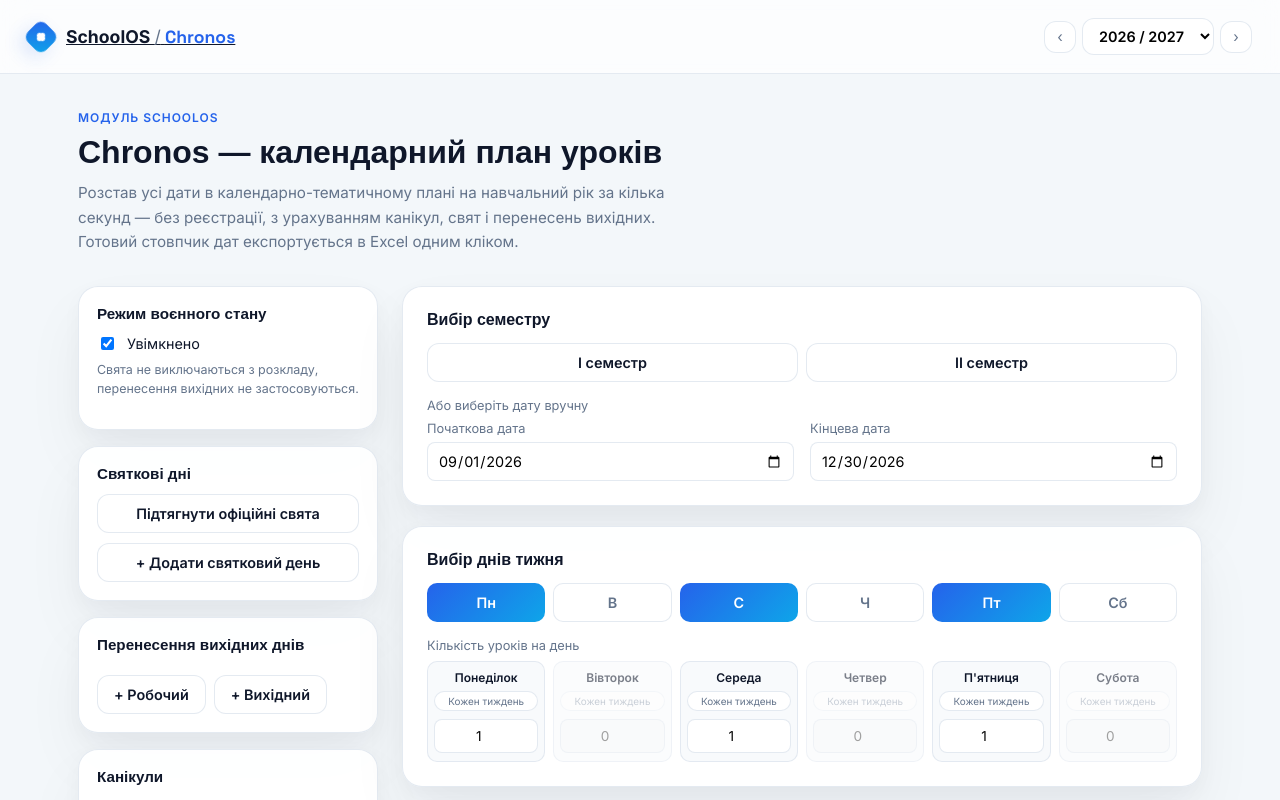
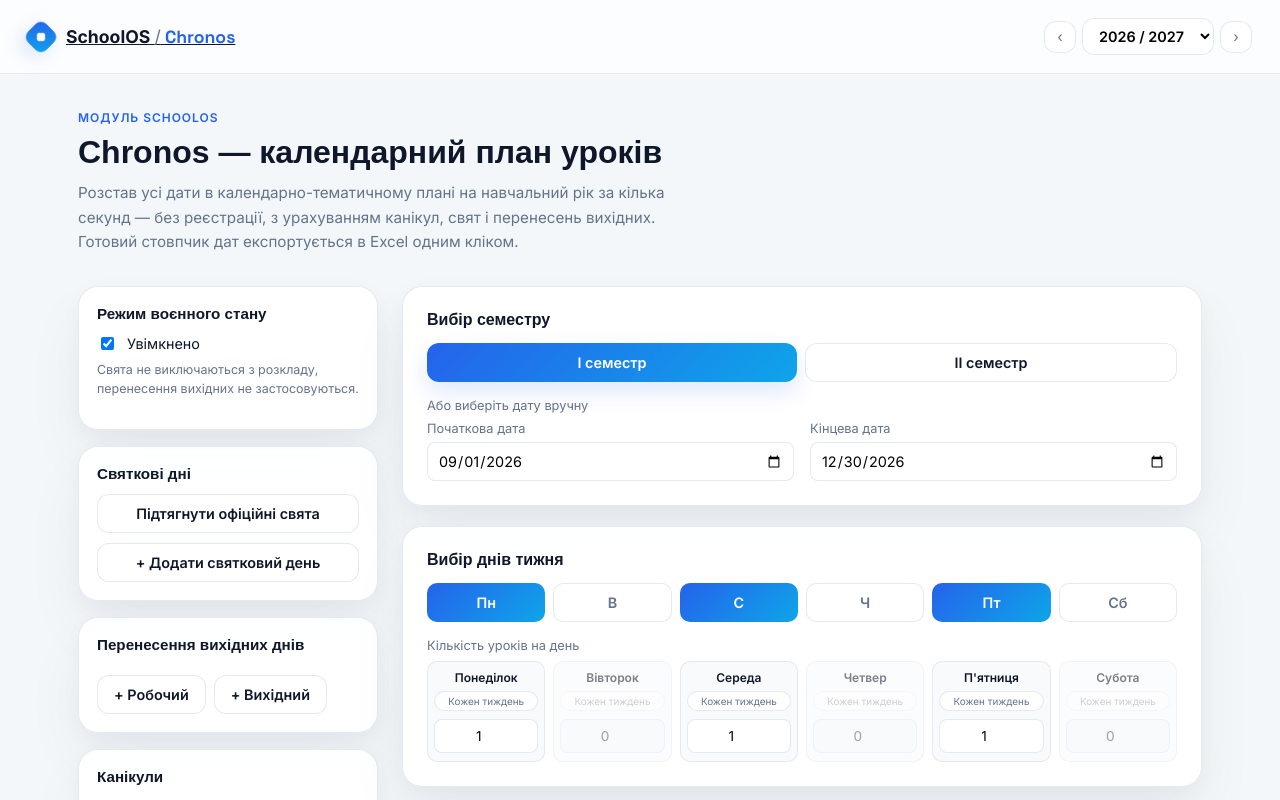
Before and after one commit to schoolosua/schoolosua.github.io, a React (Vite) app in the folder chronos/: page / in a window 1280 px wide. Shown: the top 800 px of the page. Built offline with nearby package versions, Linux system fonts and the light colour scheme; a web font is replaced by a local one.

Commit message:
Chronos: підсвітка обраного семестру при виборі діапазону

```diff
--- a/chronos/src/App.tsx
+++ b/chronos/src/App.tsx
@@ -24,6 +24,14 @@
     }
   }
   return groups
+}
+
+// Який семестр відповідає поточному діапазону дат (якщо діапазон збігається точно)
+function activeSemesterKey(settings: ChronosSettings): 'sem1' | 'sem2' | null {
+  const y = settings.academicYearStart
+  if (settings.rangeStart === `${y}-09-01` && settings.rangeEnd === `${y}-12-30`) return 'sem1'
+  if (settings.rangeStart === `${y + 1}-01-09` && settings.rangeEnd === `${y + 1}-05-31`) return 'sem2'
+  return null
 }
 
 function App() {
@@ -338,10 +346,16 @@
           <section className="card">
             <h3 className="section-label">Вибір семестру</h3>
             <div className="btn-row">
-              <button className="btn-choice" onClick={applySemesterOne}>
+              <button
+                className={activeSemesterKey(settings) === 'sem1' ? 'btn-choice active' : 'btn-choice'}
+                onClick={applySemesterOne}
+              >
                 I семестр
               </button>
-              <button className="btn-choice" onClick={applySemesterTwo}>
+              <button
+                className={activeSemesterKey(settings) === 'sem2' ? 'btn-choice active' : 'btn-choice'}
+                onClick={applySemesterTwo}
+              >
                 II семестр
               </button>
             </div>
--- a/chronos/src/styles.css
+++ b/chronos/src/styles.css
@@ -337,6 +337,13 @@
   background: #fff;
   border: 1px solid var(--card-border);
   color: var(--text);
+}
+
+.btn-choice.active {
+  background: linear-gradient(135deg, var(--primary-neon), var(--accent));
+  color: #fff;
+  border: none;
+  box-shadow: 0 10px 22px var(--primary-glow);
 }
 
 .btn-block {
```
